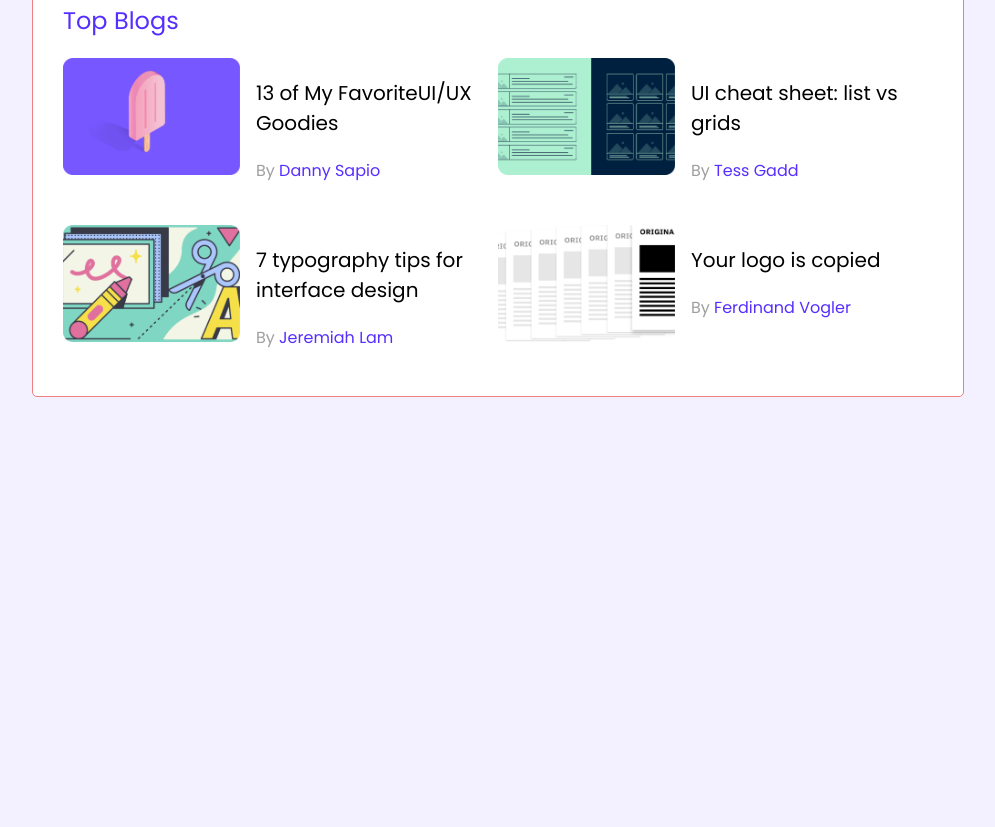
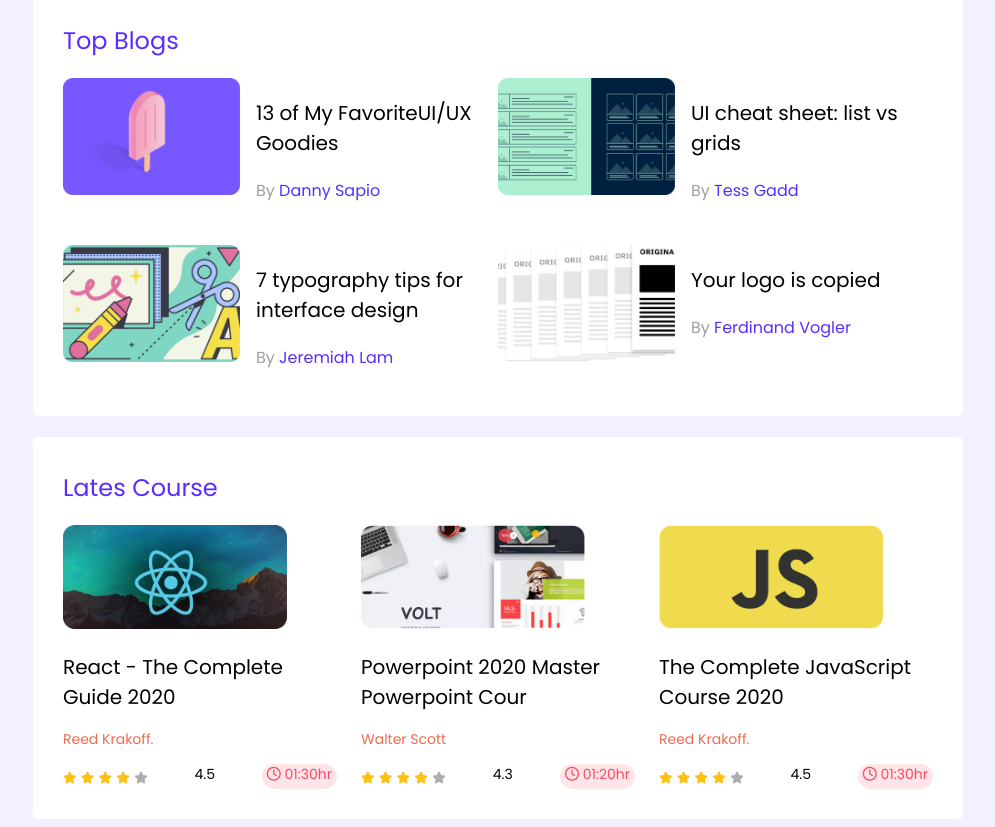
Before and after one commit to imam0321/responsive-web-css3, a plain HTML site: page index.html in a window 1280 px wide. Shown: the part 312-1139 px from the top of the page, without its empty margins (142-1137 px from the left). Before the commit the page ends 800 px from the top, so only its background shows below. Drawn offline with Linux system fonts and the light colour scheme.

Commit message:
added courses details

```diff
--- a/Styles/style.css
+++ b/Styles/style.css
@@ -15,8 +15,9 @@ main {
   background-color: #ffffff;
   width: 870px;
   padding: 30px;
-  border: 1px solid lightcoral;
+
   border-radius: 5px;
+  margin-top: 21px;
 }
 hr {
   border: 1px solid #d1d1d1;
@@ -86,3 +87,50 @@ hr {
   font-size: 16px;
   color: #562eff;
 }
+
+/*----------------
+    course styles
+------------------*/
+.courses {
+  display: grid;
+  grid-template-columns: repeat(3, 1fr);
+  grid-column-gap: 24px;
+}
+
+.course .course-banner img {
+  width: 224px;
+  height: 104px;
+}
+.course-title {
+  font-size: 20px;
+  font-weight: 500;
+}
+.course-author {
+  font-size: 14px;
+  font-weight: 400;
+  color: #ed6b4f;
+}
+.course-info {
+  display: flex;
+  justify-content: space-between;
+}
+.fa-star {
+  font-size: 12px;
+}
+.fa-star.filled {
+  color: #ffc014;
+}
+.fa-star.empty {
+  color: #aeaeae;
+}
+span {
+  font-size: 14px;
+}
+.course-duration {
+  font-size: 14px;
+  background-color: #ffe4e8;
+  color: #ff4a60;
+  padding-left: 5px;
+  padding-right: 5px;
+  border-radius: 25px;
+}
--- a/index.html
+++ b/index.html
@@ -4,8 +4,14 @@
     <meta charset="UTF-8" />
     <meta http-equiv="X-UA-Compatible" content="IE=edge" />
     <meta name="viewport" content="width=device-width, initial-scale=1.0" />
+    <!-- font awesome -->
+    <script
+      src="https://kit.fontawesome.com/1dd3772d5e.js"
+      crossorigin="anonymous"
+    ></script>
     <!-- stylesheet -->
     <link rel="stylesheet" href="Styles/style.css" />
+
     <title>Leader Board</title>
   </head>
   <body>
@@ -92,6 +98,82 @@
           </div>
         </div>
       </section>
+      <section class="container">
+        <h2 class="section-title">Lates Course</h2>
+        <div class="courses">
+          <div class="course">
+            <div class="course-banner">
+              <img src="images/courses/course-1.png" />
+            </div>
+            <div class="course-detail">
+              <h2 class="course-title">React - The Complete Guide 2020</h2>
+              <p class="course-author">Reed Krakoff.</p>
+              <div class="course-info">
+                <div>
+                  <i class="fa-solid fa-star filled"></i>
+                  <i class="fa-solid fa-star filled"></i>
+                  <i class="fa-solid fa-star filled"></i>
+                  <i class="fa-solid fa-star filled"></i>
+                  <i class="fa-solid fa-star empty"></i>
+                </div>
+                <span>4.5</span>
+                <div class="course-duration">
+                  <i class="fa-regular fa-clock"></i>
+                  01:30hr
+                </div>
+              </div>
+            </div>
+          </div>
+          <div class="course">
+            <div class="course-banner">
+              <img src="images/courses/course-2.png" />
+            </div>
+            <div class="course-detail">
+              <h2 class="course-title">
+                Powerpoint 2020 Master Powerpoint Cour
+              </h2>
+              <p class="course-author">Walter Scott</p>
+              <div class="course-info">
+                <div>
+                  <i class="fa-solid fa-star filled"></i>
+                  <i class="fa-solid fa-star filled"></i>
+                  <i class="fa-solid fa-star filled"></i>
+                  <i class="fa-solid fa-star filled"></i>
+                  <i class="fa-solid fa-star empty"></i>
+                </div>
+                <span>4.3</span>
+                <div class="course-duration">
+                  <i class="fa-regular fa-clock"></i>
+                  01:20hr
+                </div>
+              </div>
+            </div>
+          </div>
+          <div class="course">
+            <div class="course-banner">
+              <img src="images/courses/course-3.png" />
+            </div>
+            <div class="course-detail">
+              <h2 class="course-title">The Complete JavaScript Course 2020</h2>
+              <p class="course-author">Reed Krakoff.</p>
+              <div class="course-info">
+                <div>
+                  <i class="fa-solid fa-star filled"></i>
+                  <i class="fa-solid fa-star filled"></i>
+                  <i class="fa-solid fa-star filled"></i>
+                  <i class="fa-solid fa-star filled"></i>
+                  <i class="fa-solid fa-star empty"></i>
+                </div>
+                <span>4.5</span>
+                <div class="course-duration">
+                  <i class="fa-regular fa-clock"></i>
+                  01:30hr
+                </div>
+              </div>
+            </div>
+          </div>
+        </div>
+      </section>
     </main>
   </body>
 </html>
```
